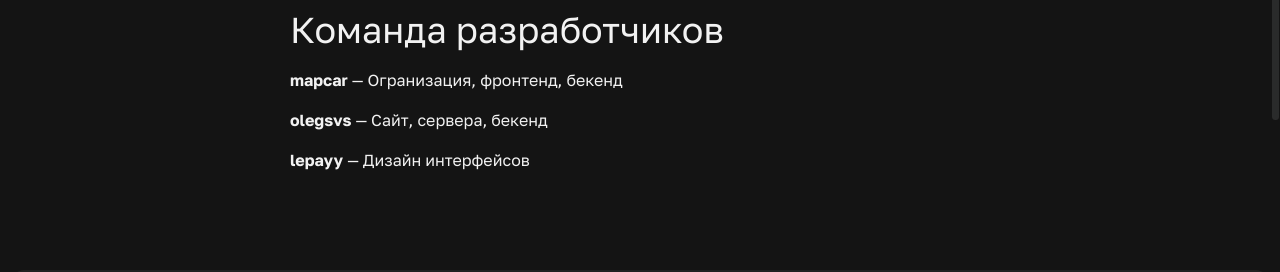
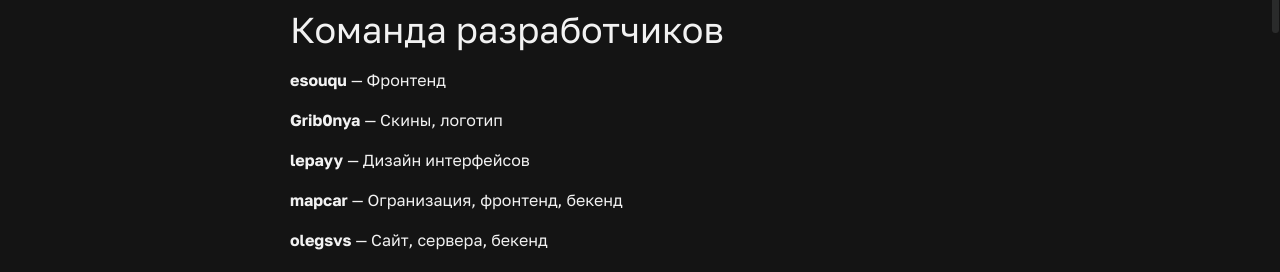
Before and after one commit to eventlab-dev/aukus-svelte, a SvelteKit app: page /developers in a window 1280 px wide. Shown: the part 517-789 px from the top of the page. Built offline with nearby package versions, Linux system fonts and the light colour scheme; no server answers.

Commit message:
Add developers to the developers page

```diff
--- a/src/routes/developers/+page.svelte
+++ b/src/routes/developers/+page.svelte
@@ -18,8 +18,24 @@
 		{
 			name: 'lepayy',
 			description: 'Дизайн интерфейсов'
+		},
+		{
+			name: 'Grib0nya',
+			description: 'Скины, логотип'
+		},
+		{
+			name: 'Rvg',
+			description: 'Карта, скины'
+		},
+		{
+			name: 'esouqu',
+			description: 'Фронтенд'
+		},
+		{
+			name: 'Pechenka',
+			description: 'Тестирование'
 		}
-	]
+	].sort((a, b) => a.name.localeCompare(b.name))
 
 	type Sponsor = {
 		name: string
```
